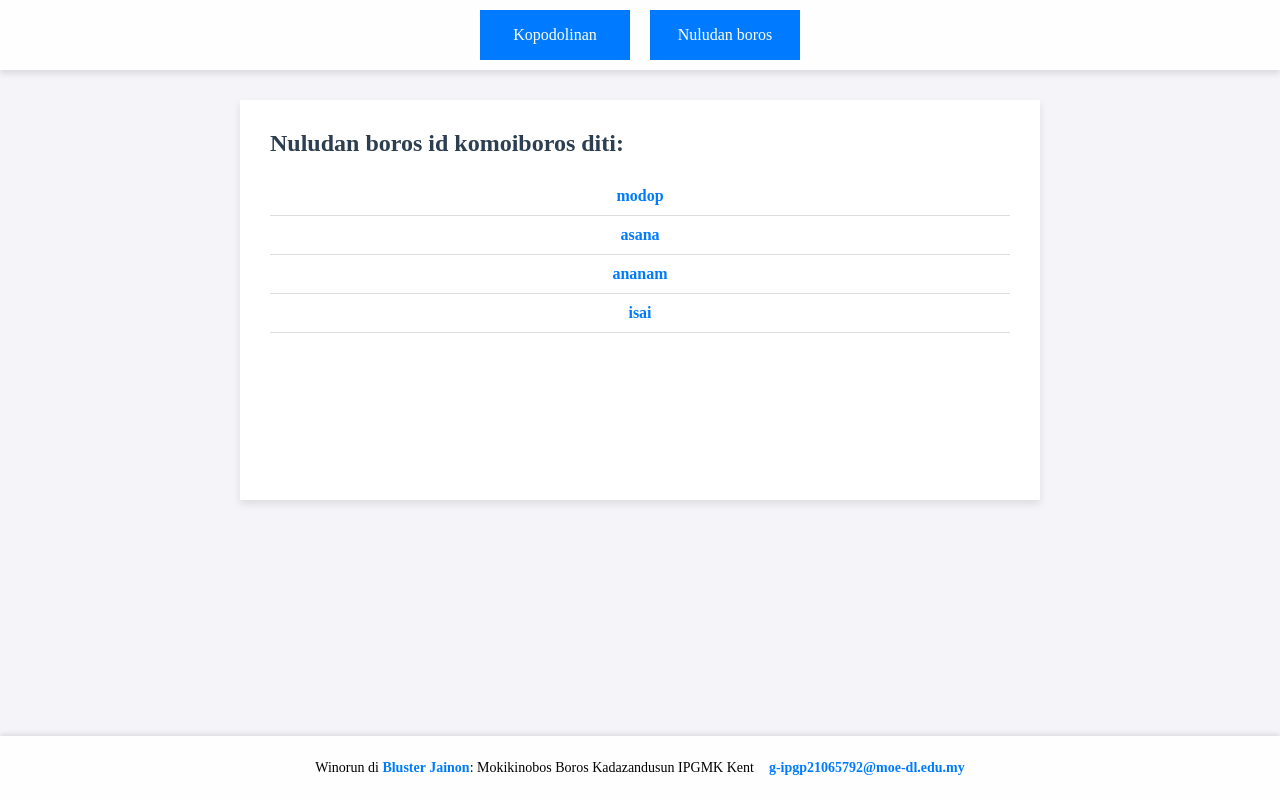
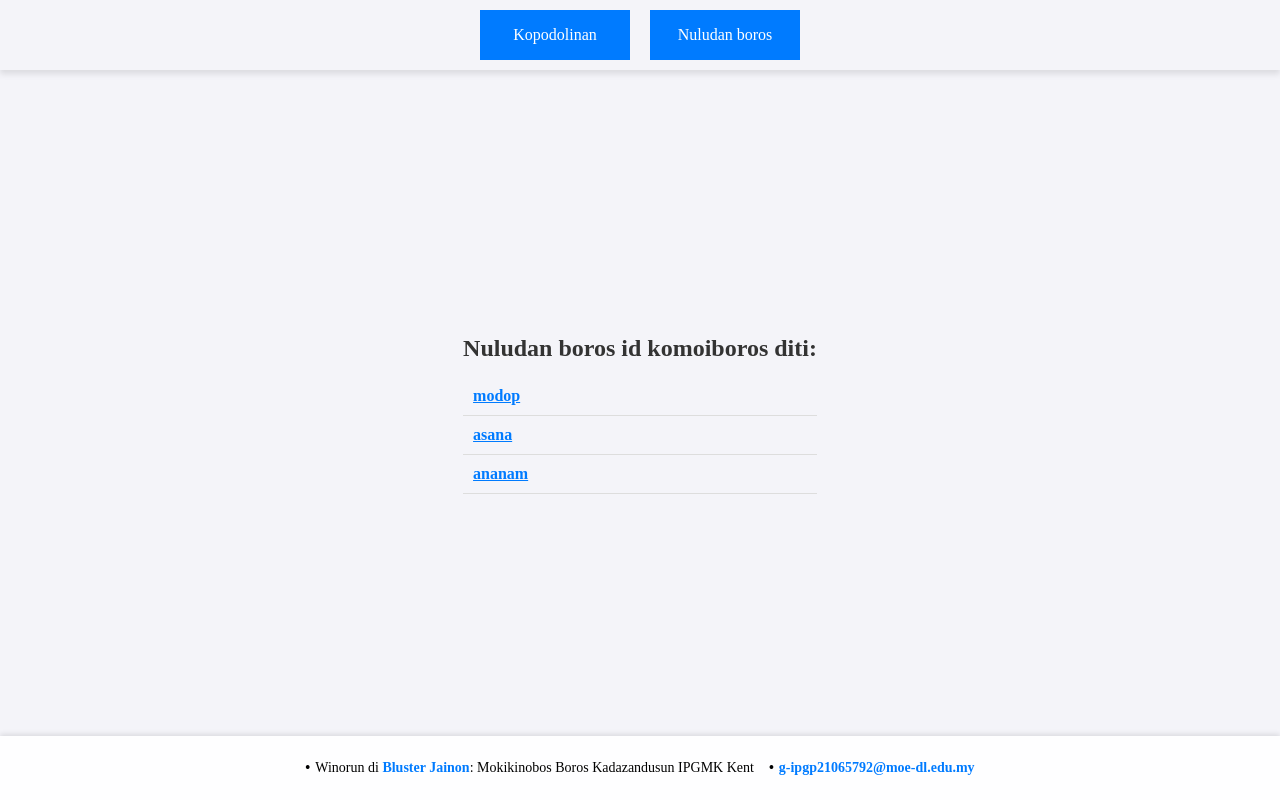
Before and after one commit to Blusterrrrrr/Komoiborosdtp, a plain HTML site: page index.html in a window 1280 px wide. Both pictures are taken after a click on the button "Nuludan boros". Drawn offline with Linux system fonts and the light colour scheme.

Commit message:
Update index.html

```diff
--- a/index.html
+++ b/index.html
@@ -8,7 +8,7 @@
     <link rel="stylesheet" href="https://cdnjs.cloudflare.com/ajax/libs/font-awesome/6.4.0/css/all.min.css">
     <style>
         /* Reset beberapa gaya default browser */
-        body, h1, h2, form, input, button, div {
+        body, h1, form, input, button, div {
             margin: 0;
             padding: 0;
             box-sizing: border-box;
@@ -20,16 +20,14 @@
             background-color: #f4f4f9;
             color: #333;
             display: flex;
-            flex-direction: column;
+            justify-content: center;
             align-items: center;
-            min-height: 100vh;
+            height: 100vh;
             padding: 20px;
-            padding-top: 80px; /* Tambahkan padding untuk navigasi */
-            padding-bottom: 60px; /* Tambahkan padding untuk footer */
         }
 
         /* Container utama */
-        .container, .word-list {
+        .container {
             background-color: #ffffff;
             padding: 30px;
             border-radius: 0px;
@@ -37,30 +35,19 @@
             max-width: 800px;
             width: 100%;
             text-align: center;
-            margin: 20px auto;
-            min-height: 50vh; /* Tambahkan min-height untuk memastikan container tetap di tengah */
-            display: flex;
-            flex-direction: column;
-            justify-content: center; /* Pusatkan konten vertikal */
         }
 
         /* Judul halaman */
-        h1, h2 {
+        h1 {
             font-size: 24px;
             color: #2c3e50;
             margin-bottom: 20px;
-        }
-
-        h2 {
-            text-align: left;
         }
 
         /* Form input */
         form {
             display: flex;
             gap: 10px;
-            justify-content: center;
-            align-items: center;
         }
 
         /* Kotak input */
@@ -91,6 +78,11 @@
             display: flex;
             align-items: center;
             justify-content: center;
+        }
+
+        button i {
+            font-size: 18px;
+            color: #fff;
         }
 
         button:hover {
@@ -143,13 +135,32 @@
             z-index: 999;
         }
 
+        .word-list {
+            margin-top: 20px;
+        }
+
+        .word-item {
+            padding: 10px;
+            border-bottom: 1px solid #ccc;
+        }
+
+        .word {
+            cursor: pointer;
+            color: blue;
+            text-decoration: underline;
+        }
+
+        .word:hover {
+            color: darkblue;
+        }
+
         /* Gaya untuk navigasi */
         nav {
             position: fixed;
             top: 0;
             left: 0;
             width: 100%;
-            background-color: rgba(255, 255, 255, 0.9);
+            background-color: rgba(0, 0, 0, 0);
             display: flex;
             justify-content: center;
             padding: 10px 0;
@@ -179,12 +190,21 @@
             background-color: #0056b3;
         }
 
-        /* Gaya untuk daftar kata di Interface 2 */
+        body {
+            padding-top: 60px;
+        }
+
         .word-list {
             text-align: left;
             padding: 20px;
             max-width: 800px;
             margin: auto;
+        }
+
+        .word-list h2 {
+            text-align: left;
+            font-size: 24px;
+            margin-bottom: 15px;
         }
 
         .word-item {
@@ -224,6 +244,13 @@
             flex-wrap: wrap;
         }
 
+        footer p::before {
+            content: "•";
+            font-weight: bold;
+            margin-right: 5px;
+            display: inline-block;
+        }
+
         footer a {
             color: #007bff;
             text-decoration: none;
@@ -232,6 +259,10 @@
 
         footer a:hover {
             text-decoration: underline;
+        }
+
+        body {
+            padding-bottom: 50px;
         }
     </style>
 </head>
@@ -242,15 +273,17 @@
         <button id="btnInterface2">Nuludan boros</button>
     </nav>
 
-    <!-- Interface 1: Penterjemah -->
+    <!-- kod untuk interface 1 -->
     <div class="container" id="interface1">
         <h1>Komoiboros Digital Boros Kadazandusun - Boros Melayu</h1>
-        <form id="translationForm">
+
+        <form>
             <input type="text" id="kadazandusunText" name="kadazandusunText" placeholder="Posuango hogot hiti...">
             <button type="submit">
                 <i class="fas fa-magnifying-glass"></i>
             </button>
         </form>
+
         <!-- Area untuk menampilkan hasil terjemahan -->
         <div id="translationResult">
             Koilaan hogot...
@@ -258,7 +291,7 @@
     </div>
 
     <!-- Interface 2: Paparan Kata dari Database -->
-    <div class="container" id="interface2" style="display: none;">
+    <div class="word-list" id="interface2" style="display: none;">
         <h2>Nuludan boros id komoiboros diti:</h2>
         <div id="wordListContainer"></div>
     </div>
@@ -269,7 +302,6 @@
         <div id="popup-content"></div>
         <button onclick="closePopup()">Guli</button>
     </div>
-
     <footer>
         <div>
             <p>Winorun di <a href="https://www.linkedin.com/public-profile/settings?trk=d_flagship3_profile_self_view_public_profile">
@@ -290,19 +322,13 @@
                 "terjemahan": "benci",
                 "takrifan": "sikap tidak menyukai seseorang",
                 "golongan_kata": "kata sifat",
-                "contoh_ayat": "Asana oku no dialo. Saya benci dia."
+                "contoh_ayat": "Asana oku no dialo. Saya benci."
             },
             "ananam": {
                 "terjemahan": "enak",
                 "takrifan": "rasa sesuatu",
                 "golongan_kata": "kata sifat",
                 "contoh_ayat": "Ananam no ilo punti. Pisang itu enak. "
-            },
-            "isai": {
-                "terjemahan": "siapa",
-                "takrifan": "-",
-                "golongan_kata": "Kata tanya",
-                "contoh_ayat": "Isai molohing nu? Siapa orang tua kamu?"
             }
         };
 
@@ -397,7 +423,7 @@
         document.getElementById("btnInterface2").addEventListener("click", function() {
             document.getElementById("interface1").style.display = "none";
             document.getElementById("interface2").style.display = "block";
-            displayWords(); // Memuat ulang daftar kata saat beralih ke Interface 2
+            displayWords();
         });
 
         // Event listener untuk DOMContentLoaded
```
